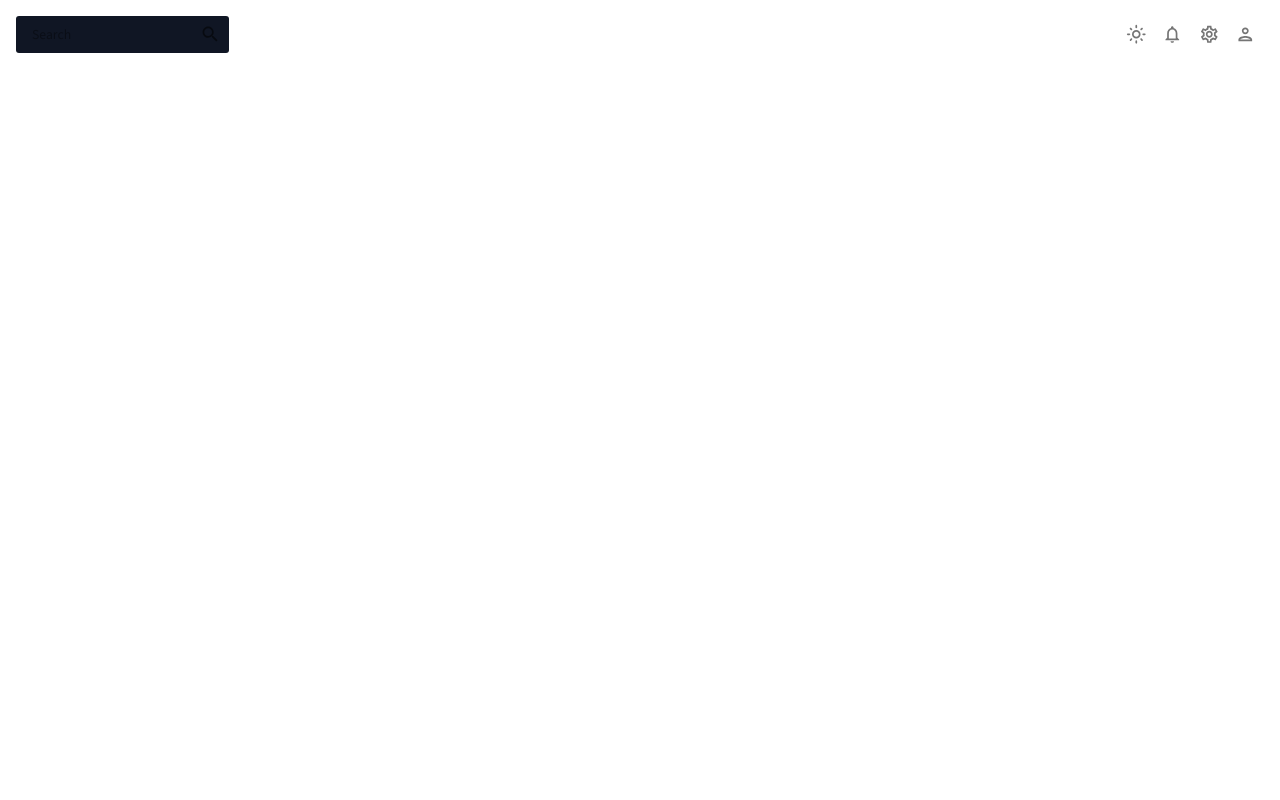
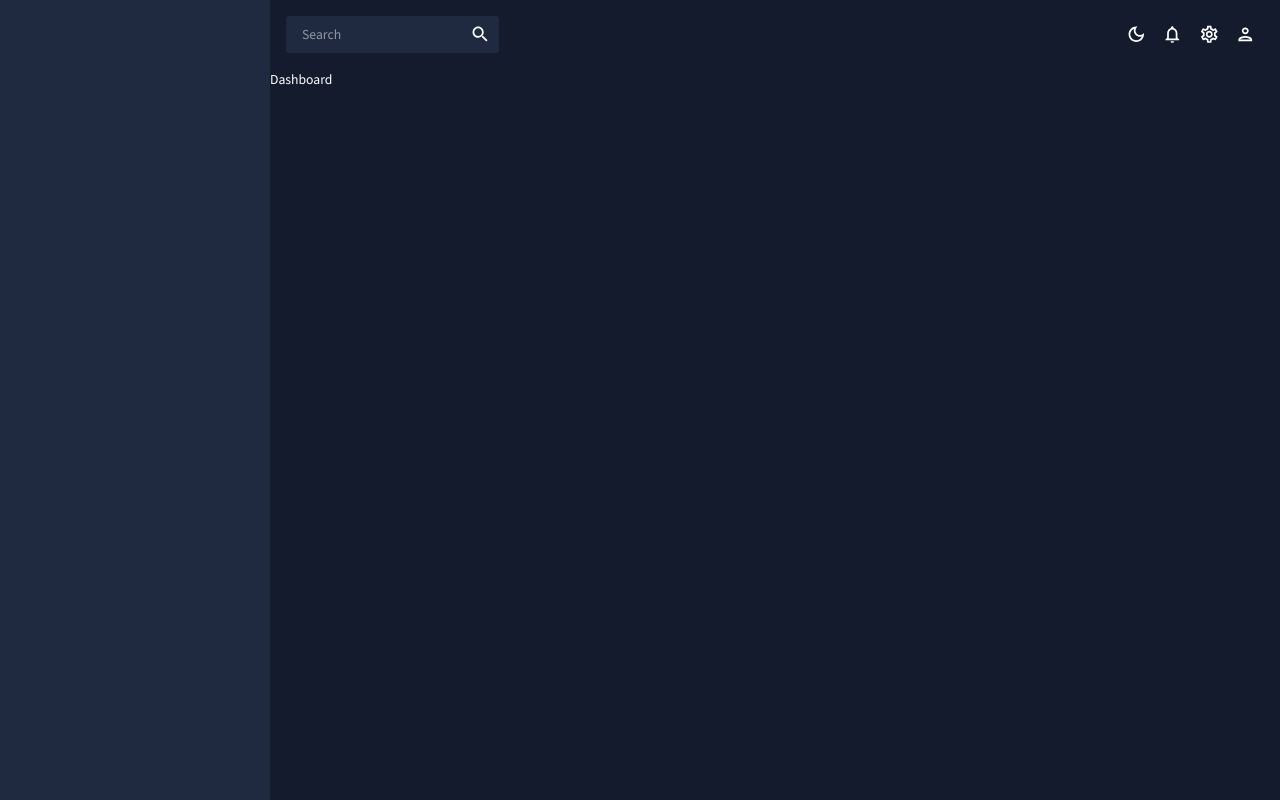
Before and after one commit to coderZel0/Dashboard, a React (Create React App) app: page / in a window 1280 px wide. Built offline with nearby package versions, Linux system fonts and the light colour scheme.

Commit message:
working on sidebar global component

```diff
--- a/package.json
+++ b/package.json
@@ -3,11 +3,17 @@
   "version": "0.1.0",
   "private": true,
   "dependencies": {
+    "@emotion/react": "^11.11.1",
+    "@emotion/styled": "^11.11.0",
+    "@mui/icons-material": "^5.11.16",
+    "@mui/material": "^5.13.6",
     "@testing-library/jest-dom": "^5.16.5",
     "@testing-library/react": "^13.4.0",
     "@testing-library/user-event": "^13.5.0",
     "react": "^18.2.0",
     "react-dom": "^18.2.0",
+    "react-pro-sidebar": "^0.7.1",
+    "react-router-dom": "^6.14.0",
     "react-scripts": "5.0.1",
     "web-vitals": "^2.1.4"
   },
--- a/src/App.js
+++ b/src/App.js
@@ -2,6 +2,9 @@ import './App.css';
 import {ColorModeContext,useMode} from './theme';
 import {CssBaseline,ThemeProvider} from '@mui/material';
 import Topbar from './scenes/globals/Topbar';
+import { Routes,Route } from 'react-router-dom';
+import Dashboard from './scenes/dashboard';
+import Sidebar from './scenes/globals/Sidebar'
 
 function App() {
 
@@ -11,9 +14,13 @@ function App() {
     <ColorModeContext.Provider value={colorMode}>
       <ThemeProvider theme = {theme}>
         <CssBaseline/>
-        <div className="App">
+        <div className="app">
+          <Sidebar />
           <main className='content'>
             <Topbar />
+            <Routes>
+              <Route path='/' element={<Dashboard />}/>
+            </Routes>
           </main>
         </div>
       </ThemeProvider>
--- a/src/index.js
+++ b/src/index.js
@@ -2,11 +2,16 @@ import React from 'react';
 import ReactDOM from 'react-dom/client';
 import './index.css';
 import App from './App';
+import { BrowserRouter } from 'react-router-dom';
+
 
 
 const root = ReactDOM.createRoot(document.getElementById('root'));
 root.render(
   <React.StrictMode>
-    <App />
+    <BrowserRouter>
+      <App />
+    </BrowserRouter>
+
   </React.StrictMode>
 );
--- a/src/scenes/dashboard/index.js
+++ b/src/scenes/dashboard/index.js
@@ -0,0 +1,9 @@
+import React from 'react'
+
+const Dashboard = () => {
+  return (
+    <div>Dashboard</div>
+  )
+}
+
+export default Dashboard;
--- a/src/scenes/globals/Sidebar.jsx
+++ b/src/scenes/globals/Sidebar.jsx
@@ -1,9 +1,65 @@
-import React from 'react'
+import React,{useState} from 'react'
+import { Box,IconButton,Typography,useTheme } from '@mui/material';
+import {ProSidebar,Menu,MenuItem} from 'react-pro-sidebar';
+import "react-pro-sidebar/dist/css/styles.css";
+import {tokens} from '../../theme';
+import {Link} from 'react-router-dom';
+import HomeOutlinedIcon from '@mui/icons-material/HomeOutlined';
+import PeopleOutlinedIcon from '@mui/icons-material/PeopleOutlined';
+import ContactsOutlinedIcon from '@mui/icons-material/ContactsOutlined';
+import ReceiptOutlinedIcon from '@mui/icons-material/ReceiptOutlined';
+import PersonOutlinedIcon from '@mui/icons-material/PersonOutlined';
+import CalendarTodayOutlinedIcon from '@mui/icons-material/CalendarTodayOutlined';
+import HelpOutlinedIcon from '@mui/icons-material/HelpOutlined';
+import BarChartOutlinedIcon from '@mui/icons-material/BarChartOutlined';
+import PieChartOutlineOutlinedIcon from '@mui/icons-material/PieChartOutlineOutlined';
+import TimelineOutlinedIcon from '@mui/icons-material/TimelineOutlined';
+import MenuOutlinedIcon from '@mui/icons-material/MenuOutlined';
+import MapOutlinedIcon from '@mui/icons-material/MapOutlined';
 
-const Sidebar = () => {
+
+
+const SideBar = () => {
+
+  const theme = useTheme();
+  const colors = tokens(theme.palette.mode);
+  const [isCollapsed,setIsCollapsed] = useState(false);
+  const [selected,setSelected] = useState("Dashboard");
+
   return (
-    <div>Sidebar</div>
+    <Box sx={{
+      "& .pro-sidebar-inner":{
+        background:`${colors.primary[400]} !important`,
+      },
+      "& .pro-icon-wrapper":{
+        backgroundColor:"transparent !important",
+      },
+      "& .pro-inner-item":{
+        padding: "5px 35px 5px 20px !important",
+      },
+      "& .pro-inner-item:hover":{
+        color:"#868dfb !important",
+      },
+      "& .pro-menu-item.active":{
+        color:"#6870fa !important",
+      }
+    }}>
+      <ProSidebar collapsed={isCollapsed}>
+        <Menu iconShape="square">
+          {/* LOGO and MENU ICON */}
+          <MenuItem onClick={()=>setIsCollapsed(!isCollapsed)}
+            icon={isCollapsed?<MenuOutlinedIcon/>:undefined}
+            style={{
+              margin:"10px 0px 20px 0px",
+              color:colors.grey[100]
+            }}
+          >
+
+          </MenuItem>
+        </Menu>
+      </ProSidebar>
+    </Box>
   )
 }
 
-export default Sidebar
+export default SideBar;
--- a/src/theme.js
+++ b/src/theme.js
@@ -21,7 +21,7 @@ export const tokens = (mode)=>({
             100: "#d0d1d5",
             200: "#a1a4ab",
             300: "#727681",
-            400: "#434957",
+            400: "#1F2A40",
             500: "#141b2d",
             600: "#101624",
             700: "#0c101b",
@@ -126,6 +126,7 @@ export const themeSettings= (mode) =>{
     const colors = tokens(mode);
 
     return{
+        palette:{
             mode,
             ...(mode==='dark'?{
                 primary:{
@@ -159,7 +160,8 @@ export const themeSettings= (mode) =>{
                 background:{
                     default:"#fcfcfc",
                 }
-        }),
+            })
+        },
         typography:{
             fontFamily:['Source Sans 3','sans-serif'].join(","),
             fontSize: 12,
```
Also changed, not shown: 1 other file (tests, documents, lock files or other folders). Lines whose indentation alone changed are shown as unchanged.
